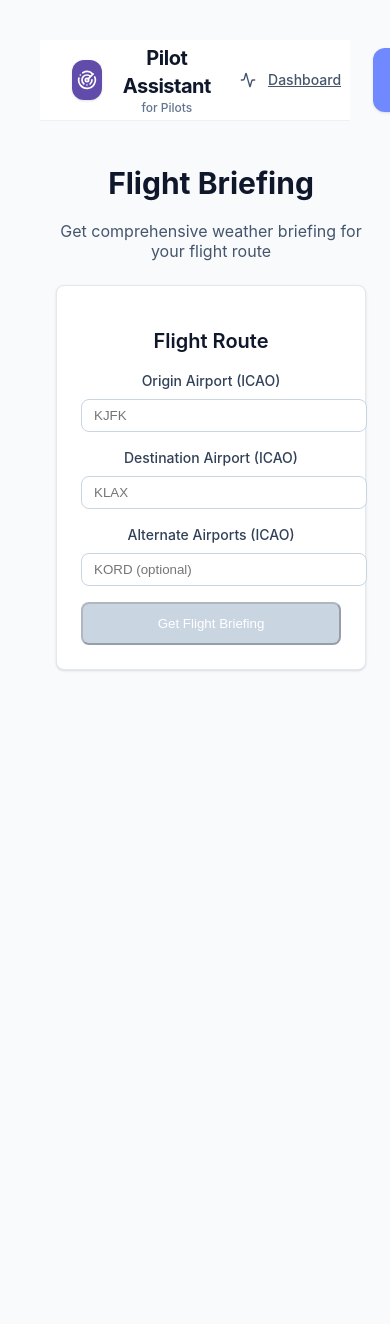
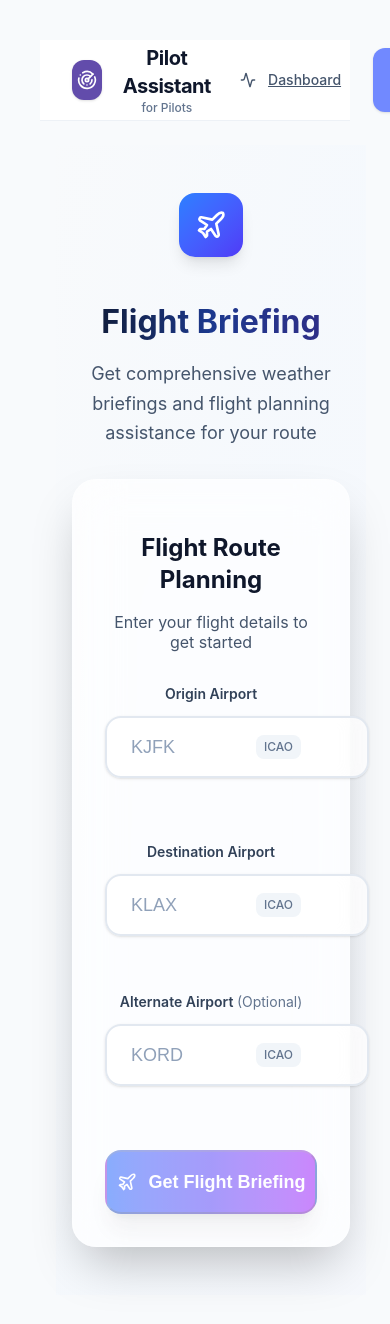
Before and after one commit to 2ndHOST/PilotAssistance, a React app in the folder frontend/: page /briefing in a window 390 px wide. Shown: the top 1324 px of the page. Before the commit the page ends 924 px from the top, so only its background shows below. Built offline with nearby package versions, Linux system fonts and the light colour scheme; the HTML template or start-up script is replaced by a standard one.

Commit message:
flight breif

```diff
--- a/frontend/src/components/FlightBriefing.jsx
+++ b/frontend/src/components/FlightBriefing.jsx
@@ -42,100 +42,151 @@ const FlightBriefing = () => {
   }
 
   return (
-    <div className="max-w-6xl mx-auto space-y-6">
-      <div>
-        <h1 className="text-3xl font-bold text-slate-900">Flight Briefing</h1>
-        <p className="text-slate-600 mt-1">
-          Get comprehensive weather briefing for your flight route
+    <div className="min-h-screen bg-gradient-to-br from-slate-50 via-blue-50/30 to-indigo-50/20">
+      <div className="max-w-7xl mx-auto px-4 sm:px-6 lg:px-8 py-12">
+        {/* Hero Section */}
+        <div className="text-center mb-8">
+          <div className="inline-flex items-center justify-center w-16 h-16 bg-gradient-to-br from-blue-500 to-indigo-600 rounded-2xl shadow-lg mb-6">
+            <Plane className="h-8 w-8 text-white" />
+          </div>
+          <h1 className="text-3.5xl sm:text-4.5xl font-bold bg-gradient-to-r from-slate-900 via-blue-900 to-indigo-900 bg-clip-text text-transparent mb-4">
+            Flight Briefing
+          </h1>
+          <p className="text-lg text-slate-600 max-w-2xl mx-auto leading-relaxed">
+            Get comprehensive weather briefings and flight planning assistance for your route
           </p>
         </div>
 
-      {/* Route Input Form */}
-      <div className="aviation-card p-6">
-        <h2 className="text-xl font-semibold text-slate-900 mb-4">Flight Route</h2>
-        <form onSubmit={handleSubmit} className="space-y-4">
-          <div className="grid grid-cols-1 md:grid-cols-2 gap-4">
-            <div>
-              <label className="block text-sm font-medium text-slate-700 mb-2">
-                Origin Airport (ICAO)
+        {/* Main Form Card */}
+        <div className="max-w-4xl mx-auto">
+          <div className="bg-white/70 backdrop-blur-xl rounded-3xl shadow-2xl border border-white/20 p-8 sm:p-10 lg:p-12 xl:p-16">
+            <div className="text-center mb-8">
+              <h2 className="text-2xl font-bold text-slate-900 mb-2">Flight Route Planning</h2>
+              <p className="text-slate-600">Enter your flight details to get started</p>
+            </div>
+
+            <form onSubmit={handleSubmit} className="space-y-8">
+              <div className="grid grid-cols-1 lg:grid-cols-2 gap-16">
+                <div className="space-y-3">
+                  <label className="block text-sm font-semibold text-slate-700 mb-3">
+                    Origin Airport
                   </label>
+                  <div className="relative">
                     <input
                       type="text"
                       value={route.origin}
                       onChange={(e) => setRoute({...route, origin: e.target.value.toUpperCase()})}
-                className="w-full px-3 py-2 border border-slate-300 rounded-lg focus:ring-2 focus:ring-aviation-500 focus:border-aviation-500"
+                      className="w-full h-14 px-6 text-lg font-medium bg-white/80 border-2 border-slate-200 rounded-2xl placeholder-slate-400 focus:ring-4 focus:ring-blue-200/50 focus:border-blue-400 transition-all duration-300 shadow-sm hover:shadow-md backdrop-blur-sm"
                       placeholder="KJFK"
                       maxLength={4}
                       required
                     />
+                    <div className="absolute inset-y-0 right-0 flex items-center pr-4">
+                      <span className="text-xs font-medium text-slate-500 bg-slate-100 px-2 py-1 rounded-lg">ICAO</span>
                     </div>
-            <div>
-              <label className="block text-sm font-medium text-slate-700 mb-2">
-                Destination Airport (ICAO)
+                  </div>
+                </div>
+
+                <div className="space-y-3">
+                  <label className="block text-sm font-semibold text-slate-700 mb-3">
+                    Destination Airport
                   </label>
+                  <div className="relative">
                     <input
                       type="text"
                       value={route.destination}
                       onChange={(e) => setRoute({...route, destination: e.target.value.toUpperCase()})}
-                className="w-full px-3 py-2 border border-slate-300 rounded-lg focus:ring-2 focus:ring-aviation-500 focus:border-aviation-500"
+                      className="w-full h-14 px-6 text-lg font-medium bg-white/80 border-2 border-slate-200 rounded-2xl placeholder-slate-400 focus:ring-4 focus:ring-blue-200/50 focus:border-blue-400 transition-all duration-300 shadow-sm hover:shadow-md backdrop-blur-sm"
                       placeholder="KLAX"
                       maxLength={4}
                       required
                     />
+                    <div className="absolute inset-y-0 right-0 flex items-center pr-4">
+                      <span className="text-xs font-medium text-slate-500 bg-slate-100 px-2 py-1 rounded-lg">ICAO</span>
+                    </div>
+                  </div>
                 </div>
               </div>
 
-          <div>
-            <label className="block text-sm font-medium text-slate-700 mb-2">
-              Alternate Airports (ICAO)
+              <div className="space-y-3 pt-6">
+                <label className="block text-sm font-semibold text-slate-700 mb-3">
+                  Alternate Airport <span className="text-slate-500 font-normal">(Optional)</span>
                 </label>
+                <div className="relative">
                   <input
                     type="text"
                     value={route.alternates[0]}
                     onChange={(e) => setRoute({...route, alternates: [e.target.value.toUpperCase()]})}
-              className="w-full px-3 py-2 border border-slate-300 rounded-lg focus:ring-2 focus:ring-aviation-500 focus:border-aviation-500"
-              placeholder="KORD (optional)"
+                    className="w-full h-14 px-6 text-lg font-medium bg-white/80 border-2 border-slate-200 rounded-2xl placeholder-slate-400 focus:ring-4 focus:ring-blue-200/50 focus:border-blue-400 transition-all duration-300 shadow-sm hover:shadow-md backdrop-blur-sm"
+                    placeholder="KORD"
                     maxLength={4}
                   />
+                  <div className="absolute inset-y-0 right-0 flex items-center pr-4">
+                    <span className="text-xs font-medium text-slate-500 bg-slate-100 px-2 py-1 rounded-lg">ICAO</span>
+                  </div>
+                </div>
               </div>
 
+              <div className="pt-8">
                 <button
                   type="submit"
                   disabled={loading || !route.origin || !route.destination}
-            className="w-full bg-aviation-600 text-white px-6 py-3 rounded-lg hover:bg-aviation-700 disabled:bg-slate-300 disabled:cursor-not-allowed transition-colors font-medium"
+                  className="w-full h-16 text-lg font-bold text-white rounded-2xl bg-gradient-to-r from-blue-600 via-indigo-600 to-purple-600 hover:from-blue-700 hover:via-indigo-700 hover:to-purple-700 transition-all duration-300 shadow-xl hover:shadow-2xl disabled:opacity-50 disabled:cursor-not-allowed transform hover:-translate-y-1 active:translate-y-0 relative overflow-hidden group"
                 >
-            {loading ? 'Generating Briefing...' : 'Get Flight Briefing'}
+                  <span className="relative z-10 flex items-center justify-center">
+                    {loading ? (
+                      <>
+                        <div className="animate-spin rounded-full h-5 w-5 border-b-2 border-white mr-3"></div>
+                        Generating Briefing...
+                      </>
+                    ) : (
+                      <>
+                        <Plane className="h-5 w-5 mr-3" />
+                        Get Flight Briefing
+                      </>
+                    )}
+                  </span>
+                  <div className="absolute inset-0 bg-gradient-to-r from-white/20 to-transparent opacity-0 group-hover:opacity-100 transition-opacity duration-300"></div>
                 </button>
+              </div>
             </form>
+          </div>
         </div>
 
         {/* Briefing Results */}
         {briefingData && (
-        <div className="space-y-6">
+          <div className="mt-16 space-y-8">
             {briefingData.error ? (
-            <div className="aviation-card p-6 border-red-200 bg-red-50">
-              <div className="flex items-center space-x-2 text-red-700 mb-2">
-                <AlertTriangle className="h-5 w-5" />
-                <h2 className="text-lg font-semibold">Error Loading Briefing</h2>
+              <div className="max-w-4xl mx-auto">
+                <div className="bg-red-50/80 backdrop-blur-xl rounded-3xl shadow-xl border border-red-200/50 p-8">
+                  <div className="flex items-center space-x-3 text-red-700 mb-4">
+                    <div className="p-2 bg-red-100 rounded-xl">
+                      <AlertTriangle className="h-6 w-6" />
                     </div>
-              <p className="text-red-600">{briefingData.error}</p>
+                    <h2 className="text-xl font-bold">Error Loading Briefing</h2>
+                  </div>
+                  <p className="text-red-600 text-lg">{briefingData.error}</p>
+                </div>
               </div>
             ) : (
               <>
                 {/* Briefing Summary */}
-              <div className="aviation-card p-6">
-                <div className="flex items-center justify-between mb-4">
-                  <h2 className="text-xl font-semibold text-slate-900 flex items-center">
-                    <Plane className="h-5 w-5 mr-2" />
-                    Flight Briefing Summary
-                  </h2>
-                  <div className="flex items-center space-x-2">
+                <div className="max-w-6xl mx-auto">
+                  <div className="bg-white/70 backdrop-blur-xl rounded-3xl shadow-2xl border border-white/20 p-8">
+                    <div className="flex items-center justify-between mb-8">
+                      <div className="flex items-center space-x-4">
+                        <div className="p-3 bg-gradient-to-br from-blue-500 to-indigo-600 rounded-2xl shadow-lg">
+                          <Plane className="h-6 w-6 text-white" />
+                        </div>
+                        <h2 className="text-2xl font-bold text-slate-900">Flight Briefing Summary</h2>
+                      </div>
+                      <div className="flex items-center space-x-4">
                         <TTSControls
                           briefingData={briefingData}
                           size="large"
                           className="relative"
                         />
-                    <span className={`px-3 py-1 rounded-full text-sm font-medium ${getSeverityColor(briefingData.summary?.worstSeverity)}`}>
+                        <span className={`px-4 py-2 rounded-2xl text-sm font-bold ${getSeverityColor(briefingData.summary?.worstSeverity)}`}>
                           {briefingData.summary?.worstSeverity?.toUpperCase() || 'UNKNOWN'}
                         </span>
                       </div>
@@ -196,20 +247,24 @@ const FlightBriefing = () => {
                   </div>
                 </div>
                   </div>
+                </div>
 
                 {/* Airport Weather Details */}
                 {briefingData.airports && Object.keys(briefingData.airports).length > 0 && (
-                <div className="aviation-card p-6">
-                  <h2 className="text-xl font-semibold text-slate-900 mb-4 flex items-center">
-                    <MapPin className="h-5 w-5 mr-2" />
-                    Airport Weather Details
-                  </h2>
-                  <div className="grid grid-cols-1 lg:grid-cols-2 gap-6">
+                  <div className="max-w-6xl mx-auto mt-8">
+                    <div className="bg-white/70 backdrop-blur-xl rounded-3xl shadow-2xl border border-white/20 p-8">
+                      <div className="flex items-center space-x-4 mb-8">
+                        <div className="p-3 bg-gradient-to-br from-green-500 to-emerald-600 rounded-2xl shadow-lg">
+                          <MapPin className="h-6 w-6 text-white" />
+                        </div>
+                        <h2 className="text-2xl font-bold text-slate-900">Airport Weather Details</h2>
+                      </div>
+                      <div className="grid grid-cols-1 lg:grid-cols-2 gap-8">
                         {Object.entries(briefingData.airports).map(([icao, data]) => (
-                      <div key={icao}>
-                        <h3 className="text-lg font-semibold mb-2 flex items-center">
+                          <div key={icao} className="bg-white/50 rounded-2xl p-6 border border-white/30">
+                            <h3 className="text-xl font-bold mb-4 flex items-center">
                               {icao}
-                          <span className="ml-2 text-sm px-2 py-1 bg-slate-100 text-slate-600 rounded">
+                              <span className="ml-3 text-sm px-3 py-1 bg-slate-100 text-slate-600 rounded-xl font-medium">
                                 {data.role}
                               </span>
                             </h3>
@@ -223,9 +278,12 @@ const FlightBriefing = () => {
                         ))}
                       </div>
                     </div>
+                  </div>
                 )}
 
                 {/* Flight Map */}
+                <div className="max-w-6xl mx-auto mt-8">
+                  <div className="bg-white/70 backdrop-blur-xl rounded-3xl shadow-2xl border border-white/20 p-8">
                     <FlightMap
                       route={briefingData.route}
                       airports={Object.entries(briefingData.airports || {}).map(([icao, data]) => ({
@@ -235,11 +293,14 @@ const FlightBriefing = () => {
                       }))}
                       height="500px"
                     />
+                  </div>
+                </div>
               </>
             )}
           </div>
         )}
       </div>
+    </div>
   )
 }
 
```
Lines whose indentation alone changed are shown as unchanged.
